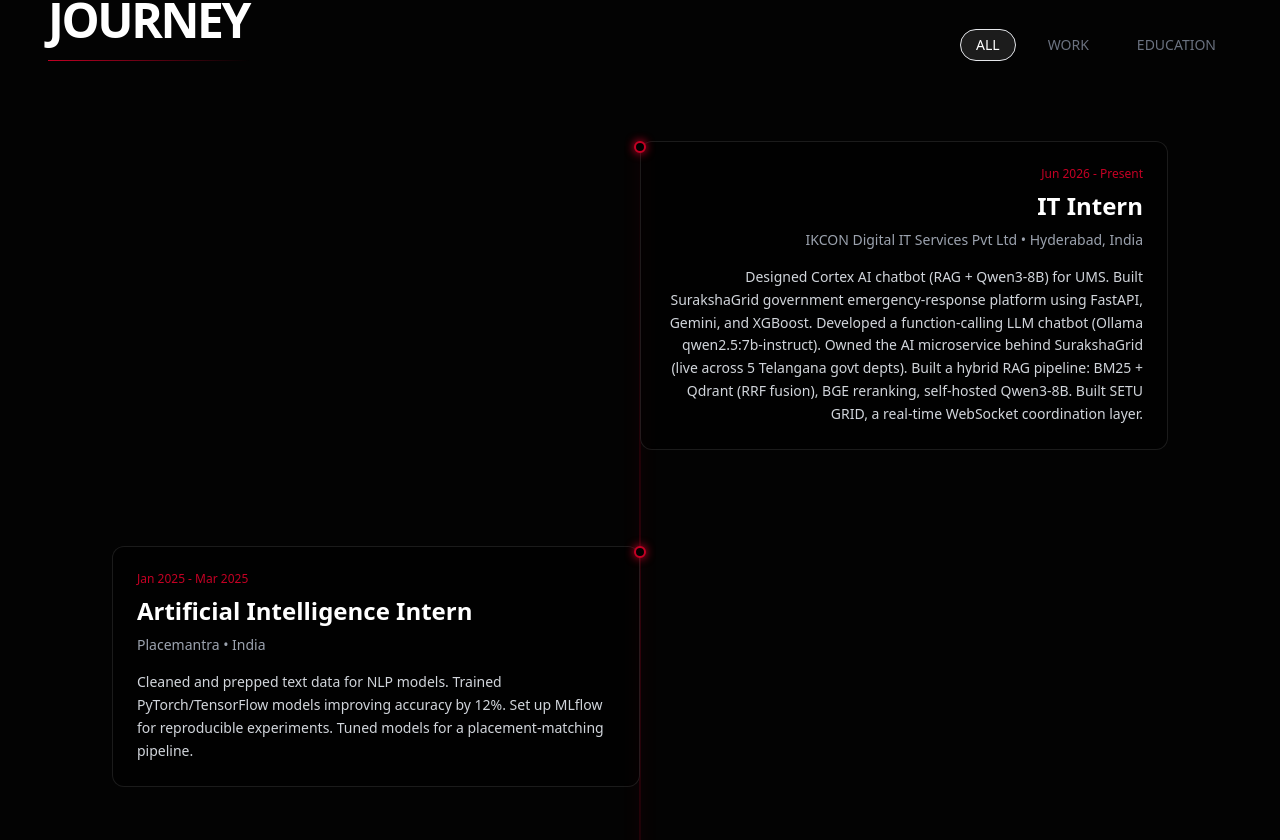
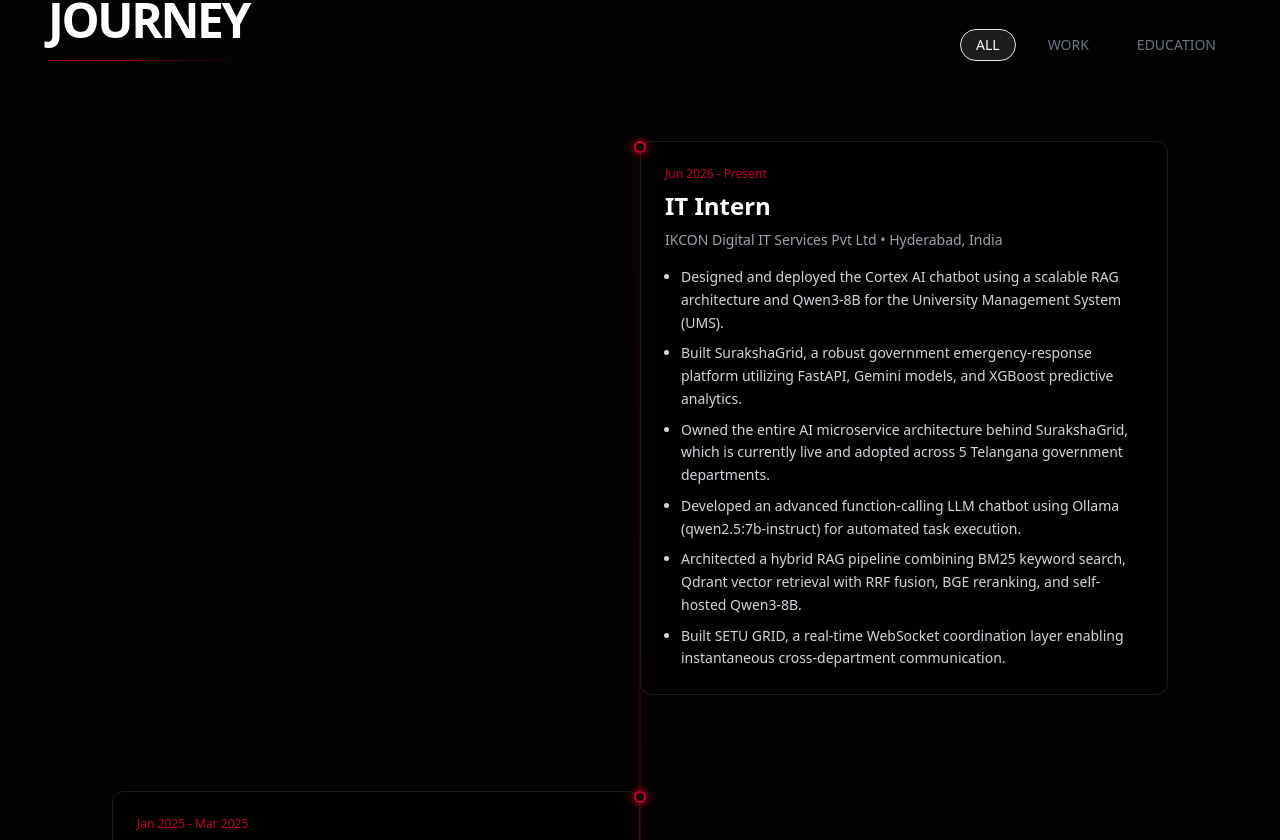
Before and after one commit to kiran1627/port-vesion2, a Next.js app: page / in a window 1280 px wide. Shown: the part 1960-2800 px from the top of the page. Built offline with nearby package versions, Linux system fonts and the light colour scheme.

Commit message:
Update portfolio sections: format Experience, refine Architecture animations, update Skills stack, and clean up Navbar

```diff
--- a/src/app/page.tsx
+++ b/src/app/page.tsx
@@ -6,6 +6,7 @@
 import Experience from '@/components/sections/Experience';
 import Projects from '@/components/sections/Projects';
 import Certifications from '@/components/sections/Certifications';
+import Architecture from '@/components/sections/Architecture';
 import Contact from '@/components/sections/Contact';
 
 export default function Home() {
@@ -24,6 +25,7 @@
         <Experience />
         <Skills />
         <Projects />
+        <Architecture />
         <Certifications />
         <Contact />
       </div>
--- a/src/components/Navbar.tsx
+++ b/src/components/Navbar.tsx
@@ -10,6 +10,7 @@
   { name: 'Experience', href: '#experience' },
   { name: 'Skills', href: '#skills' },
   { name: 'Projects', href: '#projects' },
+  { name: 'Architecture', href: '#architecture' },
   { name: 'Contact', href: '#contact' },
 ];
 
--- a/src/components/sections/About.tsx
+++ b/src/components/sections/About.tsx
@@ -11,7 +11,7 @@
         {/* Section Header */}
         <div className="mb-16">
           <h2 className="text-4xl md:text-5xl font-bold font-[var(--font-oswald)] uppercase tracking-tighter">
-            SYSTEM_INSPECTION
+            About
           </h2>
           <div className="h-px w-full max-w-sm bg-gradient-to-r from-[var(--accent-red)] to-transparent mt-4" />
         </div>
--- /dev/null
+++ b/src/components/sections/Architecture.tsx
@@ -0,0 +1,129 @@
+'use client';
+
+import { motion } from 'framer-motion';
+import { Database, BrainCircuit, Server, Monitor, ArrowRight } from 'lucide-react';
+
+const steps = [
+  {
+    title: 'Data Ingestion',
+    description: 'Pandas, PySpark, Document Loaders',
+    icon: Database,
+    color: 'text-blue-500',
+    bgColor: 'bg-blue-500/10',
+    borderColor: 'border-blue-500/20'
+  },
+  {
+    title: 'Vector/Retrieval',
+    description: 'Pinecone, Milvus, Qdrant',
+    icon: Database, // Reusing Database for Vector DB
+    color: 'text-emerald-500',
+    bgColor: 'bg-emerald-500/10',
+    borderColor: 'border-emerald-500/20'
+  },
+  {
+    title: 'Orchestration & LLM',
+    description: 'LangChain, LangGraph, Llama 3, GPT-4',
+    icon: BrainCircuit,
+    color: 'text-purple-500',
+    bgColor: 'bg-purple-500/10',
+    borderColor: 'border-purple-500/20'
+  },
+  {
+    title: 'API Layer',
+    description: 'FastAPI, Docker, AWS',
+    icon: Server,
+    color: 'text-orange-500',
+    bgColor: 'bg-orange-500/10',
+    borderColor: 'border-orange-500/20'
+  },
+  {
+    title: 'Client / UI',
+    description: 'Next.js, React, TailwindCSS',
+    icon: Monitor,
+    color: 'text-cyan-500',
+    bgColor: 'bg-cyan-500/10',
+    borderColor: 'border-cyan-500/20'
+  }
+];
+
+export default function Architecture() {
+  return (
+    <section id="architecture" className="relative py-32 overflow-hidden">
+      <div className="container mx-auto px-6 lg:px-12 relative z-10">
+
+        {/* Section Header */}
+        <div className="mb-20">
+          <h2 className="text-4xl md:text-5xl font-bold font-[var(--font-oswald)] uppercase tracking-tighter">
+            ARCHITECTURE
+          </h2>
+          <div className="h-px w-full max-w-sm bg-gradient-to-r from-[var(--accent-red)] to-transparent mt-4" />
+          <p className="text-gray-400 mt-6 max-w-2xl text-lg">
+            The blueprint behind my applications. This is the typical tech stack and pipeline I use to build robust machine learning and AI systems.
+          </p>
+        </div>
+
+        {/* Architecture Flow */}
+        <div className="flex flex-col lg:flex-row items-center justify-between gap-4 lg:gap-2 max-w-6xl mx-auto">
+          {steps.map((step, index) => (
+            <div key={index} className="flex flex-col lg:flex-row items-center gap-4 lg:gap-2 w-full lg:w-auto">
+
+              {/* Step Card */}
+              <motion.div
+                initial={{ opacity: 0, y: 20 }}
+                whileInView={{ opacity: 1, y: 0 }}
+                whileHover={{ y: -10 }}
+                viewport={{ once: true }}
+                transition={{ duration: 0.5, delay: index * 0.1 }}
+                className={`p-6 rounded-2xl bg-white/5 border ${step.borderColor} hover:border-[var(--accent-red)]/50 transition-all duration-300 w-full lg:w-48 h-48 flex flex-col items-center justify-center text-center group shadow-lg`}
+              >
+                <div className={`p-4 rounded-full ${step.bgColor} ${step.color} mb-4 group-hover:scale-110 transition-transform`}>
+                  <step.icon size={28} />
+                </div>
+                <h3 className="text-white font-bold text-sm mb-2">{step.title}</h3>
+                <p className="text-gray-500 text-xs font-[var(--font-jetbrains-mono)]">
+                  {step.description}
+                </p>
+              </motion.div>
+
+              {/* Arrow Connector (hide on last item) */}
+              {index < steps.length - 1 && (
+                <motion.div
+                  initial={{ opacity: 0 }}
+                  whileInView={{ opacity: 1 }}
+                  viewport={{ once: true }}
+                  transition={{ duration: 0.5, delay: index * 0.1 + 0.3 }}
+                  className="hidden lg:flex text-[var(--accent-red)]"
+                >
+                  <motion.div
+                    animate={{ x: [0, 8, 0] }}
+                    transition={{ repeat: Infinity, duration: 1.5, ease: "easeInOut" }}
+                  >
+                    <ArrowRight size={24} />
+                  </motion.div>
+                </motion.div>
+              )}
+
+              {/* Vertical arrow for mobile */}
+              {index < steps.length - 1 && (
+                <motion.div
+                  initial={{ opacity: 0 }}
+                  whileInView={{ opacity: 1 }}
+                  viewport={{ once: true }}
+                  transition={{ duration: 0.5, delay: index * 0.1 + 0.3 }}
+                  className="flex lg:hidden text-[var(--accent-red)] my-2"
+                >
+                  <motion.div
+                    animate={{ y: [0, 8, 0] }}
+                    transition={{ repeat: Infinity, duration: 1.5, ease: "easeInOut" }}
+                  >
+                    <ArrowRight size={24} className="rotate-90" />
+                  </motion.div>
+                </motion.div>
+              )}
+            </div>
+          ))}
+        </div>
+      </div>
+    </section>
+  );
+}
--- a/src/components/sections/Experience.tsx
+++ b/src/components/sections/Experience.tsx
@@ -11,7 +11,14 @@
     organization: 'IKCON Digital IT Services Pvt Ltd',
     period: 'Jun 2026 - Present',
     location: 'Hyderabad, India',
-    description: 'Designed Cortex AI chatbot (RAG + Qwen3-8B) for UMS. Built SurakshaGrid government emergency-response platform using FastAPI, Gemini, and XGBoost. Developed a function-calling LLM chatbot (Ollama qwen2.5:7b-instruct). Owned the AI microservice behind SurakshaGrid (live across 5 Telangana govt depts). Built a hybrid RAG pipeline: BM25 + Qdrant (RRF fusion), BGE reranking, self-hosted Qwen3-8B. Built SETU GRID, a real-time WebSocket coordination layer.'
+    description: [
+      'Designed and deployed the Cortex AI chatbot using a scalable RAG architecture and Qwen3-8B for the University Management System (UMS).',
+      'Built SurakshaGrid, a robust government emergency-response platform utilizing FastAPI, Gemini models, and XGBoost predictive analytics.',
+      'Owned the entire AI microservice architecture behind SurakshaGrid, which is currently live and adopted across 5 Telangana government departments.',
+      'Developed an advanced function-calling LLM chatbot using Ollama (qwen2.5:7b-instruct) for automated task execution.',
+      'Architected a hybrid RAG pipeline combining BM25 keyword search, Qdrant vector retrieval with RRF fusion, BGE reranking, and self-hosted Qwen3-8B.',
+      'Built SETU GRID, a real-time WebSocket coordination layer enabling instantaneous cross-department communication.'
+    ]
   },
   {
     id: 2,
@@ -20,7 +27,12 @@
     organization: 'Placemantra',
     period: 'Jan 2025 - Mar 2025',
     location: 'India',
-    description: 'Cleaned and prepped text data for NLP models. Trained PyTorch/TensorFlow models improving accuracy by 12%. Set up MLflow for reproducible experiments. Tuned models for a placement-matching pipeline.'
+    description: [
+      'Cleaned and preprocessed large-scale text data for natural language processing models.',
+      'Trained PyTorch and TensorFlow models, successfully improving baseline accuracy by 12%.',
+      'Set up MLflow for tracking parameters and ensuring reproducible model experiments.',
+      'Fine-tuned hyper-parameters for an advanced automated placement-matching pipeline.'
+    ]
   },
   {
     id: 3,
@@ -29,7 +41,10 @@
     organization: 'Jawaharlal Nehru Technological University Hyderabad (JNTUH)',
     period: 'Nov 2022 - May 2026',
     location: 'Hyderabad, India',
-    description: 'CGPA: 7.76. Finalist — TASK / SAP Innovation Marathon (2024) for an AI-enabled Smart Blood Donation System.'
+    description: [
+      'Current CGPA: 7.76',
+      'Finalist — TASK / SAP Innovation Marathon (2024) for developing an AI-enabled Smart Blood Donation System.'
+    ]
   }
 ];
 
@@ -102,7 +117,7 @@
                     </div>
 
                     {/* Content Card */}
-                    <div className={`w-full md:w-1/2 pl-12 md:pl-0 ${isEven ? 'md:pr-16 text-left md:text-right' : 'md:pl-16 text-left'}`}>
+                    <div className={`w-full md:w-1/2 pl-12 md:pl-0 ${isEven ? 'md:pr-16 text-left' : 'md:pl-16 text-left'}`}>
                       <div className="p-6 border border-white/10 bg-black/40 backdrop-blur-sm rounded-xl hover:border-[var(--accent-red)]/30 transition-colors group">
                         <div className="flex flex-col gap-2 mb-4">
                           <span className="text-xs font-[var(--font-jetbrains-mono)] text-[var(--accent-red)]">
@@ -115,9 +130,11 @@
                             {item.organization} &bull; {item.location}
                           </div>
                         </div>
-                        <p className="text-gray-300 text-sm leading-relaxed">
-                          {item.description}
-                        </p>
+                        <ul className="text-gray-300 text-sm leading-relaxed space-y-2 list-disc list-outside ml-4 mt-4">
+                          {Array.isArray(item.description)
+                            ? item.description.map((point, i) => <li key={i}>{point}</li>)
+                            : <li>{item.description}</li>}
+                        </ul>
                       </div>
                     </div>
                   </motion.div>
```
Also changed, not shown: src/components/sections/Skills.tsx (+8 -4 lines).
